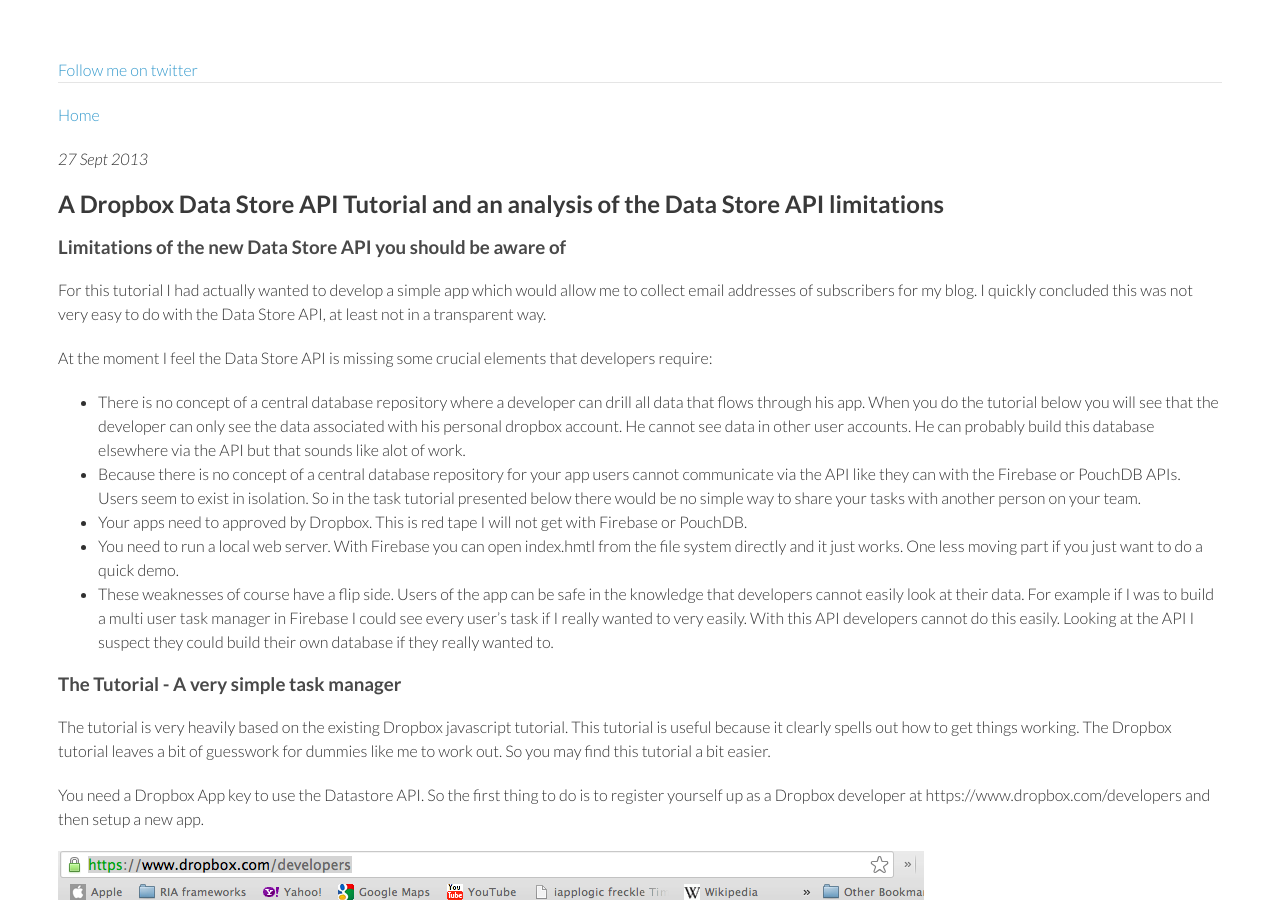
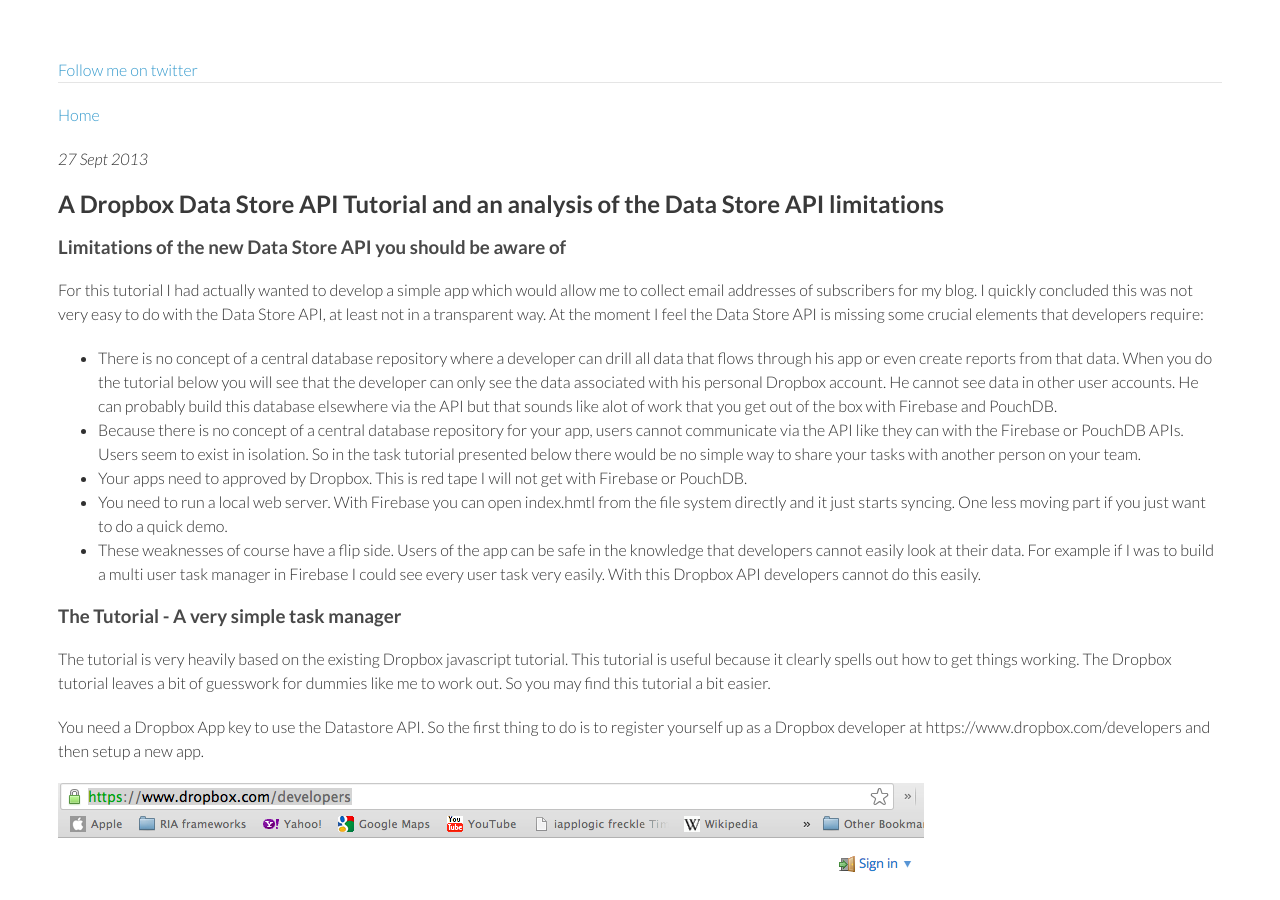
Before and after one commit to nigelkelly/nigelkelly.github.io, a Jekyll site: the page built from dropbox-data-store-tutorial.md, in a window 1280 px wide and 900 px high. Built offline with Jekyll 4.4.1, drawn with Linux system fonts in a browser that asks for light colours; Markdown is read by kramdown in place of the engine named in the settings; a script that is not in the unit is left out; comment, search, counter and statistics services are not loaded.

Commit message:
dropbox tutorial

```diff
--- a/dropbox-data-store-tutorial.md
+++ b/dropbox-data-store-tutorial.md
@@ -10,15 +10,13 @@
 
 ### Limitations of the new Data Store API you should be aware of
 
-For this tutorial I had actually wanted to develop a simple app which would allow me to collect email addresses of subscribers for my blog. I quickly concluded this was not very easy to do with the Data Store API, at least not in a transparent way.
+For this tutorial I had actually wanted to develop a simple app which would allow me to collect email addresses of subscribers for my blog. I quickly concluded this was not very easy to do with the Data Store API, at least not in a transparent way. At the moment I feel the Data Store API is missing some crucial elements that developers require:
 
-At the moment I feel the Data Store API is missing some crucial elements that developers require:
-
-* There is no concept of a central database repository where a developer can drill all data that flows through his app. When you do the tutorial below you will see that the developer can only see the data associated with his personal dropbox account. He cannot see data in other user accounts. He can probably build this database elsewhere via the API but that sounds like alot of work.
-* Because there is no concept of a central database repository for your app users cannot communicate via the API like they can with the Firebase or PouchDB APIs. Users seem to exist in isolation. So in the task tutorial presented below there would be no simple way to share your tasks with another person on your team.
+* There is no concept of a central database repository where a developer can drill all data that flows through his app or even create reports from that data. When you do the tutorial below you will see that the developer can only see the data associated with his personal Dropbox account. He cannot see data in other user accounts. He can probably build this database elsewhere via the API but that sounds like alot of work that you get out of the box with Firebase and PouchDB.
+* Because there is no concept of a central database repository for your app, users cannot communicate via the API like they can with the Firebase or PouchDB APIs. Users seem to exist in isolation. So in the task tutorial presented below there would be no simple way to share your tasks with another person on your team.
 * Your apps need to approved by Dropbox. This is red tape I will not get with Firebase or PouchDB.
-* You need to run a local web server. With Firebase you can open index.hmtl from the file system directly and it just works. One less moving part if you just want to do a quick demo.
-* These weaknesses of course have a flip side. Users of the app can be safe in the knowledge that developers cannot easily look at their data. For example if I was to build a multi user task manager in Firebase I could see every user's task if I really wanted to very easily. With this API developers cannot do this easily. Looking at the API I suspect they could build their own database if they really wanted to.
+* You need to run a local web server. With Firebase you can open index.hmtl from the file system directly and it just starts syncing. One less moving part if you just want to do a quick demo.
+* These weaknesses of course have a flip side. Users of the app can be safe in the knowledge that developers cannot easily look at their data. For example if I was to build a multi user task manager in Firebase I could see every user task very easily. With this Dropbox API developers cannot do this easily.
 
 ### The Tutorial - A very simple task manager
 
```
